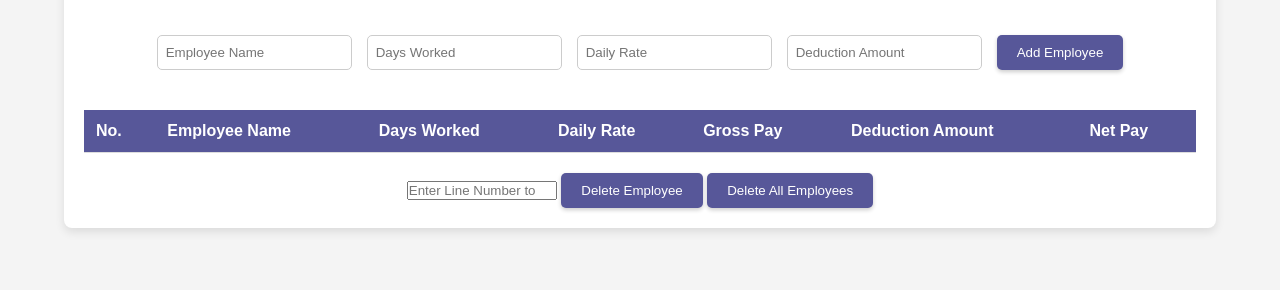
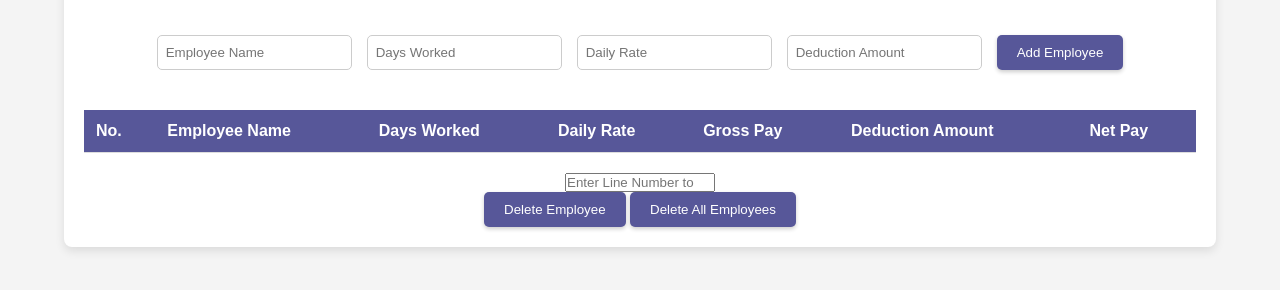
Before and after one commit to zoeibanez/ITC, a plain HTML site: page sp.html in a window 1280 px wide. Shown: the part 156-446 px from the top of the page. Drawn offline with Linux system fonts and the light colour scheme.

Commit message:
Update sp.html

```diff
--- a/sp.html
+++ b/sp.html
@@ -60,8 +60,9 @@
   </div>
 
   <!-- Section for Deleting Employee -->
-  <div class="delete-section">
-    <input id="empToDelete" type="number" placeholder="Enter Line Number to Delete" />
+<div class="delete-section">
+  <input id="empToDelete" type="number" placeholder="Enter Line Number to Delete" />
+  <div class="delete-buttons">
     <button class="delete" id="btnDeleteEmployee">Delete Employee</button>
     <button class="delete" id="btnDeleteAllEmployees">Delete All Employees</button>
   </div>
```
